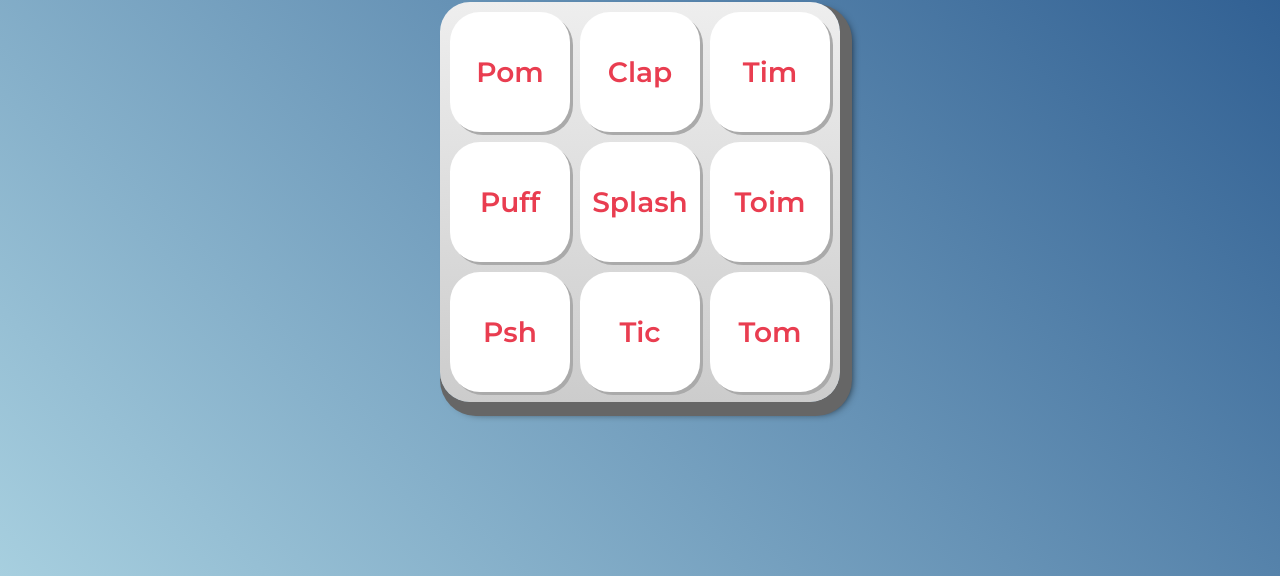
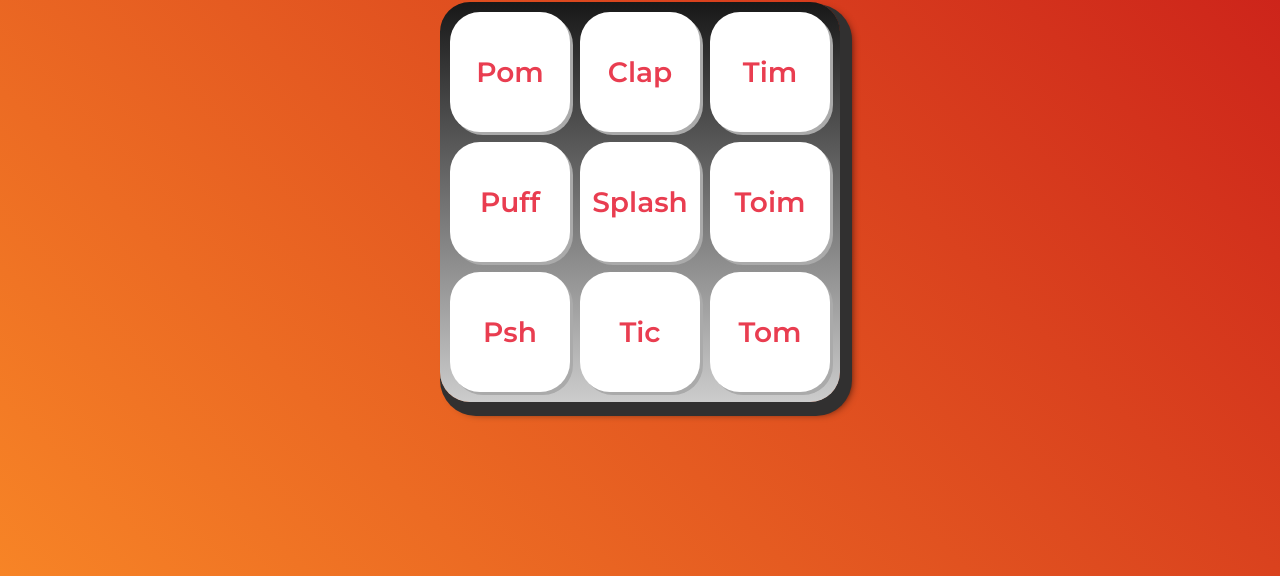
Before and after one commit to edbronson/BateriaMidi, a plain HTML site: page index.html in a window 1280 px wide. Shown: the part 224-800 px from the top of the page. Drawn offline with Linux system fonts and the light colour scheme.

Commit message:
estilização do midi

```diff
--- a/css/estilos.css
+++ b/css/estilos.css
@@ -3,12 +3,12 @@
   --vermelha: #e93d50;
   --vermelha-escura: #af303f;
   --branca: #fff;
-  --luz: rgb(229, 255, 0);
+  --luz: rgb(0, 0, 0);
 }
 
 body {
   align-items: center;
-  background: linear-gradient(45deg, #a7cfdf 0%,#23538a 100%);
+  background: linear-gradient(45deg, #f78426 0%,#c81919 100%);
   display: flex;
   justify-content: center;
   flex-direction: column;
@@ -23,8 +23,8 @@ h1 {
 }
 
 .teclado {
-  background: linear-gradient(to bottom, #eeeeee 0%,#cccccc 100%);
-  box-shadow: 6px 8px 0 6px #666, 10px 10px 10px #000;
+  background: linear-gradient(to bottom, #181818 0%,#cccccc 100%);
+  box-shadow: 6px 8px 0 6px rgb(49, 48, 48), 10px 10px 10px #000;
   border-radius: 30px;
   display: grid;
   gap: 10px;
```
